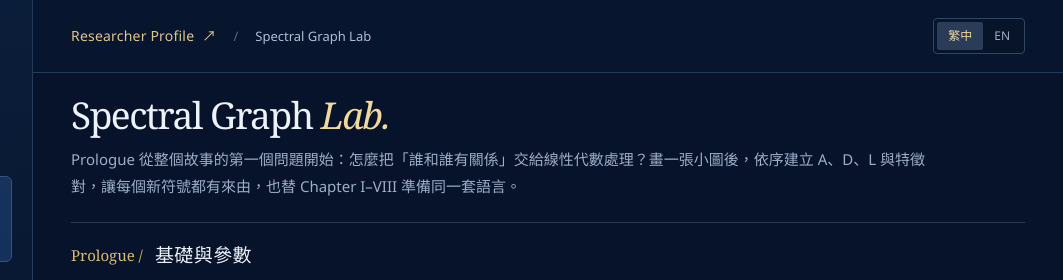
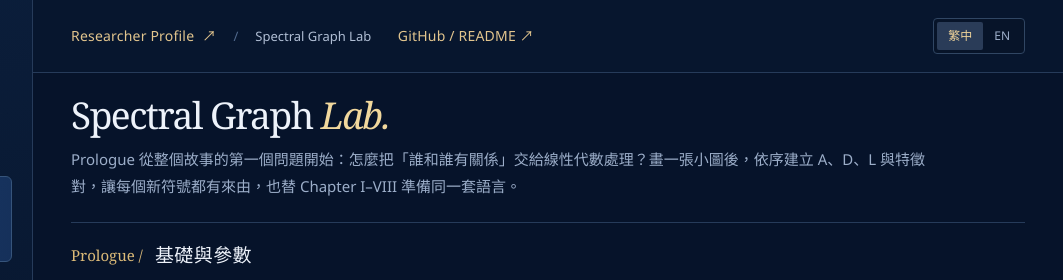
Before and after one commit to Rozias0925/FY26-Spectral-Graph-Lab, a plain HTML site: page index.html in a window 1280 px wide. Shown: the top 280 px of the page, 217-1280 px from the left. Drawn offline with Linux system fonts and the light colour scheme.

Commit message:
Expose public repository and README from research website

```diff
--- a/index.html
+++ b/index.html
@@ -58,7 +58,7 @@
     </nav>
   </aside>
   <div class="page-shell">
-    <header class="topbar"><div class="breadcrumb"><a class="profile-link" href="https://rozias0925.github.io/Rozias-Website/" target="_blank" rel="noopener noreferrer">Researcher Profile <span aria-hidden="true">↗</span></a><i>/</i><span>Spectral Graph Lab</span></div><div class="topbar-right"><div class="language-switch" role="group" aria-label="Language"><button data-lang="zh" class="active" aria-pressed="true">繁中</button><button data-lang="en" aria-pressed="false">EN</button></div></div></header>
+    <header class="topbar"><div class="breadcrumb"><a class="profile-link" href="https://rozias0925.github.io/Rozias-Website/" target="_blank" rel="noopener noreferrer">Researcher Profile <span aria-hidden="true">↗</span></a><i>/</i><span>Spectral Graph Lab</span> <a class="profile-link" href="https://github.com/Rozias0925/FY26-Spectral-Graph-Lab" target="_blank" rel="noopener noreferrer" style="margin-left:0.6rem">GitHub / README ↗</a></div><div class="topbar-right"><div class="language-switch" role="group" aria-label="Language"><button data-lang="zh" class="active" aria-pressed="true">繁中</button><button data-lang="en" aria-pressed="false">EN</button></div></div></header>
     <main id="main">
       <section class="intro"><div><h1>Spectral Graph <em>Lab.</em></h1><p id="intro-description"></p></div></section>
       <div class="section-heading"><div><span id="module-index" class="module-index">Prologue /</span><h2 id="module-title"></h2></div></div>
```
